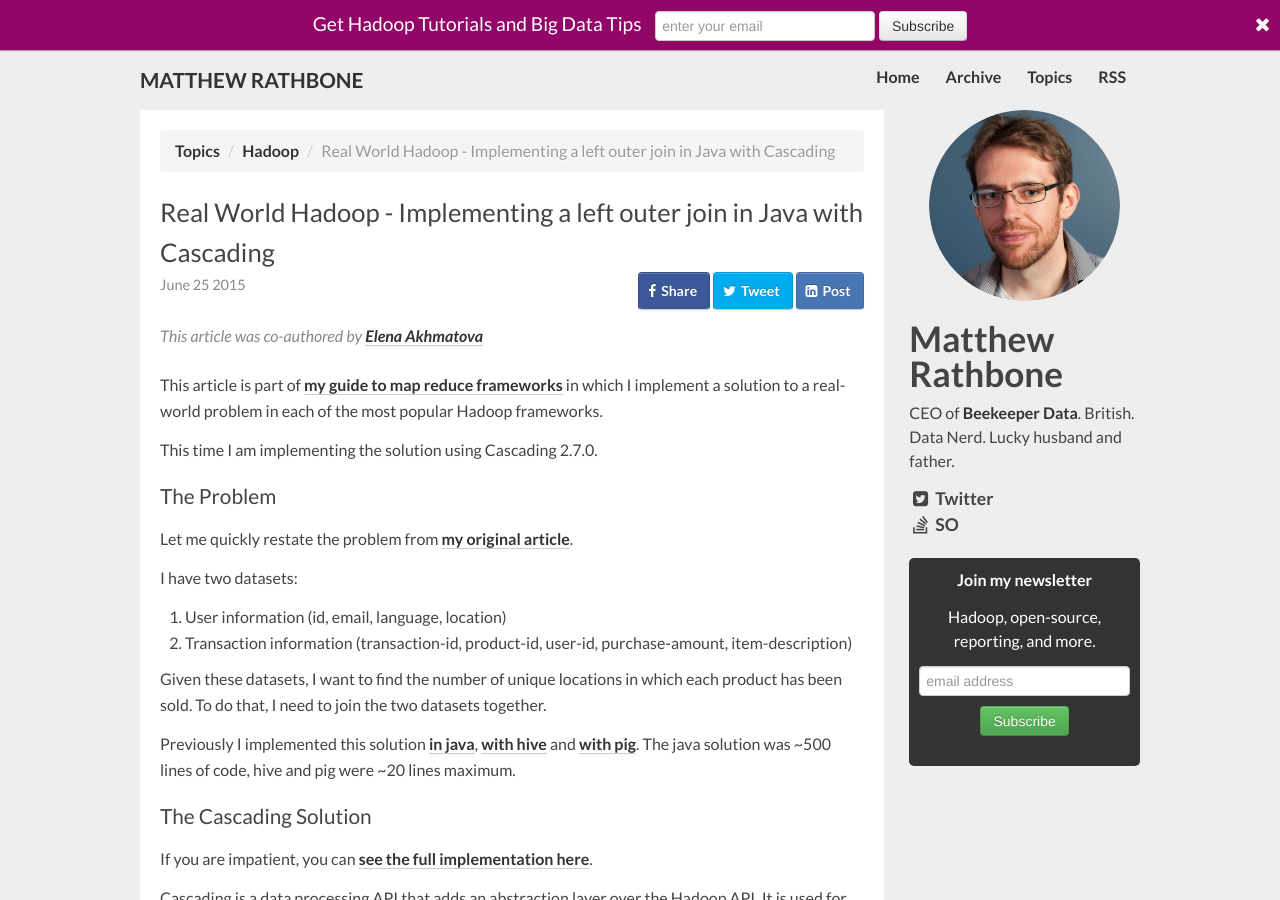
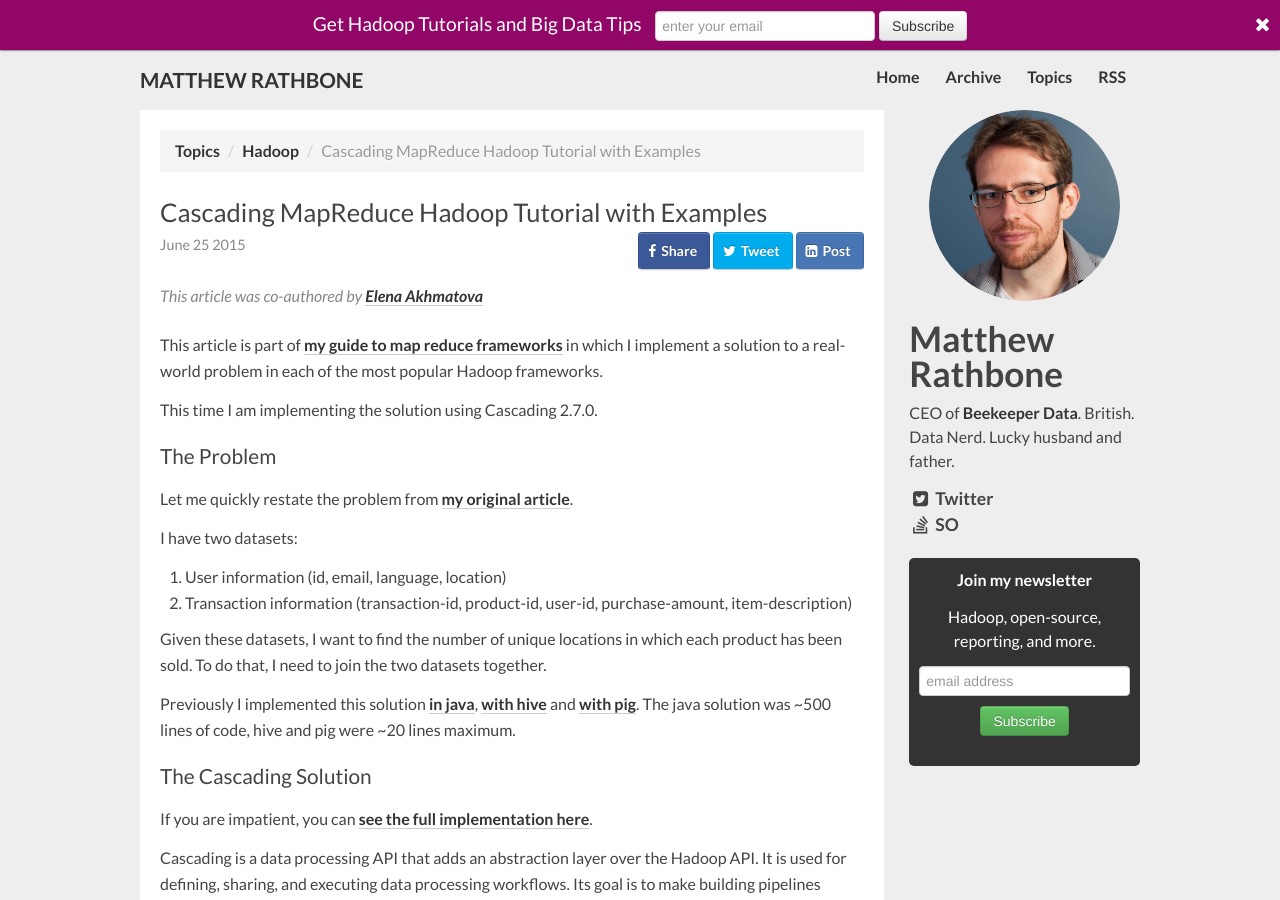
Before and after one commit to rathboma/rathboma.github.com, a Jekyll site: the page built from _posts/2015-06-25-real-world-hadoop---implementing-a-left-outer-join-in-java-with-cascading.md, in a window 1280 px wide and 900 px high. Built offline with Jekyll 4.4.1, drawn with Linux system fonts in a browser that asks for light colours; nearby versions of some CDN libraries; comment, search, counter and statistics services are not loaded.

Commit message:
Updated 2015-06-25-real-world-hadoop---implementing-a-left-outer-join-in-java-with-cascading.md

```diff
--- a/_posts/2015-06-25-real-world-hadoop---implementing-a-left-outer-join-in-java-with-cascading.md
+++ b/_posts/2015-06-25-real-world-hadoop---implementing-a-left-outer-join-in-java-with-cascading.md
@@ -1,14 +1,16 @@
 ---
-title: Real World Hadoop - Implementing a left outer join in Java with Cascading
+title: Cascading MapReduce Hadoop Tutorial with Examples
 layout: post
-description: How to use Java & Cascading to perform a left outer join. Includes a comparison with Hive, Pig, and Java Mapreduce
+description: "How to use Java & Cascading to perform a left outer join. Includes a comparison with Hive, Pig, and Java Mapreduce"
 subject: hadoop
 coauthor:
   name: Elena Akhmatova
-  link: https://ru.linkedin.com/pub/elena-akhmatova/3/877/266
+  link: "https://ru.linkedin.com/pub/elena-akhmatova/3/877/266"
 tags:
-- cascading
+  - cascading
+published: true
 ---
+
 
 This article is part of [my guide to map reduce frameworks][1] in which I implement a solution to a real-world problem in each of the most popular Hadoop frameworks.
 
```
